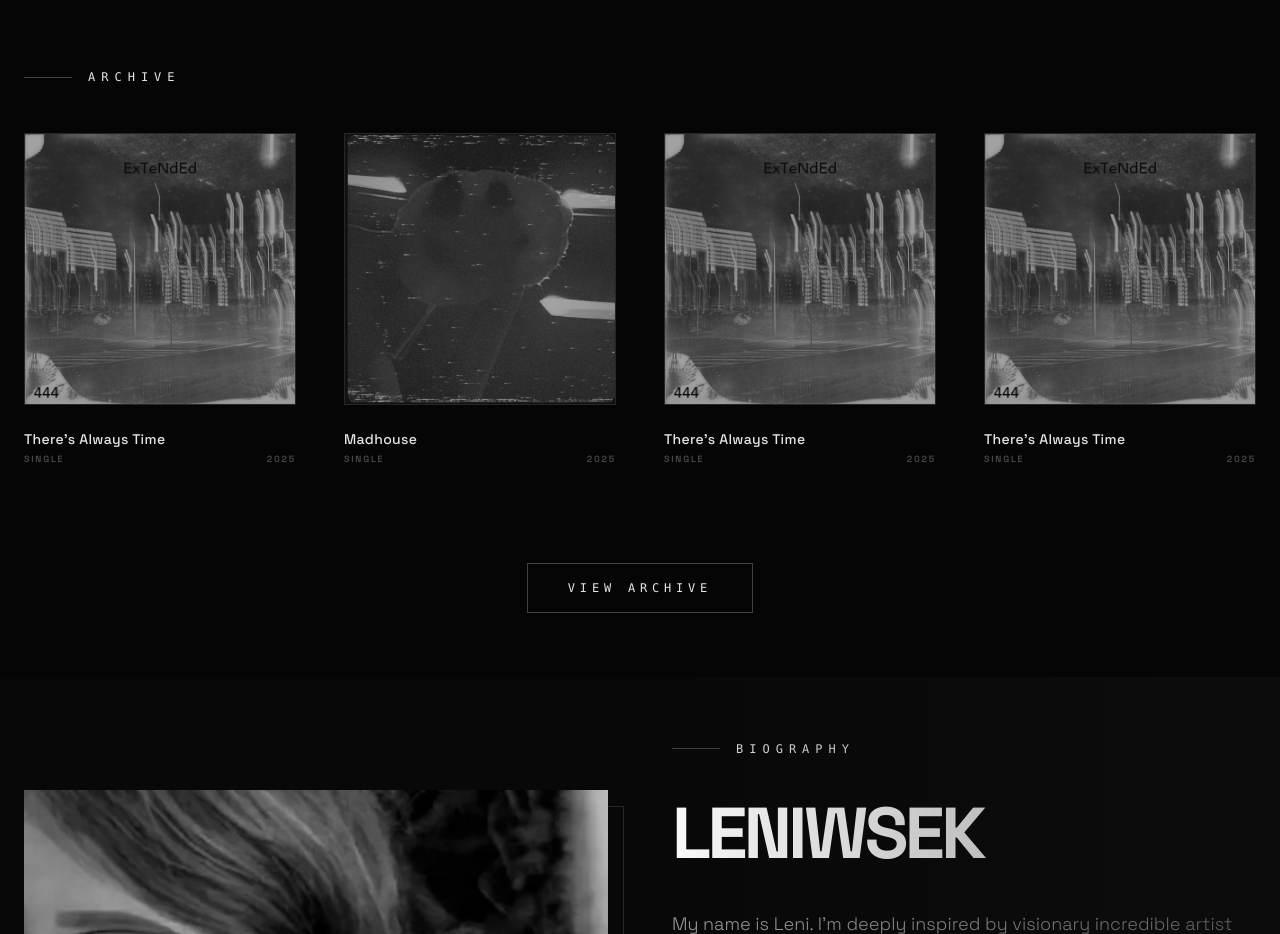
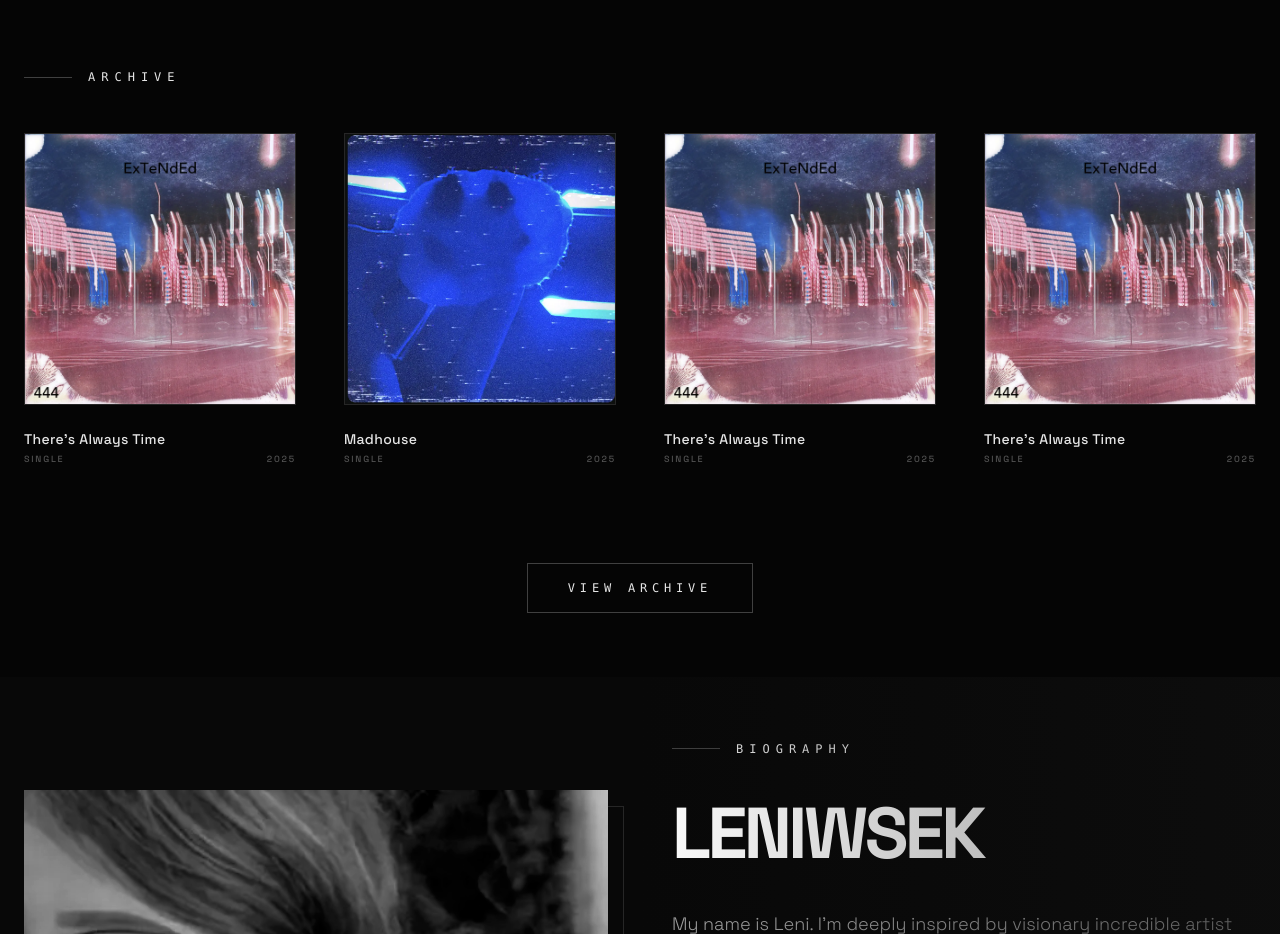
Before and after one commit to Valkyranna/LENIWSEK, a Next.js app: page /LENIWSEK/ in a window 1280 px wide. Shown: the part 1400-2334 px from the top of the page. Built offline with nearby package versions, Linux system fonts and the light colour scheme.

Commit message:
Make all cover arts colorful by default

```diff
--- a/components/Music.tsx
+++ b/components/Music.tsx
@@ -106,7 +106,7 @@ const Music: React.FC = () => {
                     <img
                       src={currentTrack.artwork_url.replace('-large', '-t500x500')}
                       alt={currentTrack.title}
-                      className="w-full h-full object-cover grayscale brightness-75 group-hover:grayscale-0 group-hover:brightness-100 transition-all duration-700"
+                      className="w-full h-full object-cover transition-all duration-700"
                     />
                   ) : (
                     <div className="w-full h-full flex items-center justify-center">
@@ -221,7 +221,7 @@ const Music: React.FC = () => {
                 <img
                   src={release.coverUrl}
                   alt={release.title}
-                  className="w-full h-full object-cover transition-transform duration-700 group-hover:scale-105 opacity-60 group-hover:opacity-100 filter grayscale"
+                  className="w-full h-full object-cover transition-transform duration-700 group-hover:scale-105"
                 />
 
                 {/* Hover Overlay */}
```
